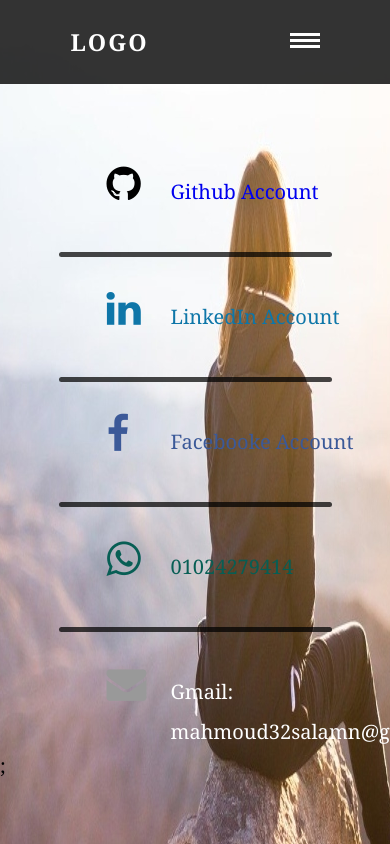
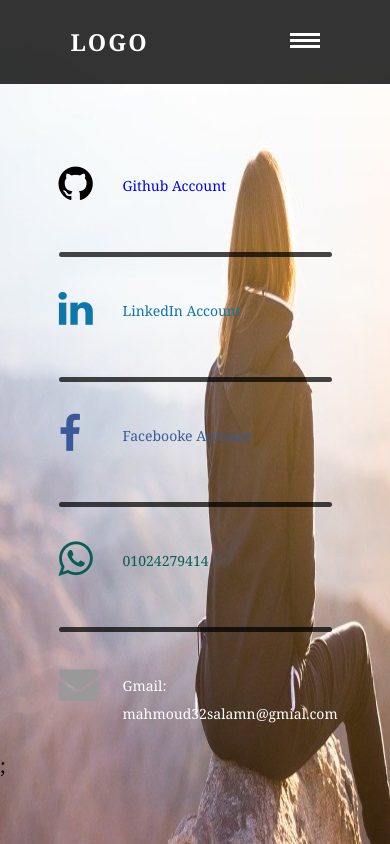
Before and after one commit to mahmoud-farag/my_portfolio, a React (Create React App) app: page /ContactMe in a window 390 px wide. Built offline with nearby package versions, Linux system fonts and the light colour scheme.

Commit message:
responsive  contactme  page

```diff
--- a/src/components/ContactMe/contactme.css
+++ b/src/components/ContactMe/contactme.css
@@ -69,3 +69,16 @@ i.fa-envelope {
 p.envelope {
   color: #fff;
 }
+
+@media screen and (max-width: 768px) {
+  section.Container div i {
+    width: 40px;
+    height: 40px;
+  }
+  section.Container div p {
+    font-size: 14px;
+  }
+  section.Container div {
+    margin-left: 0;
+  }
+}
```
